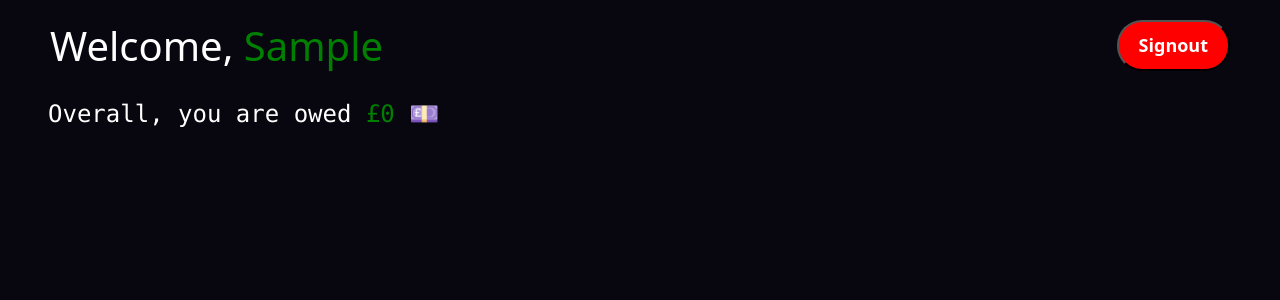
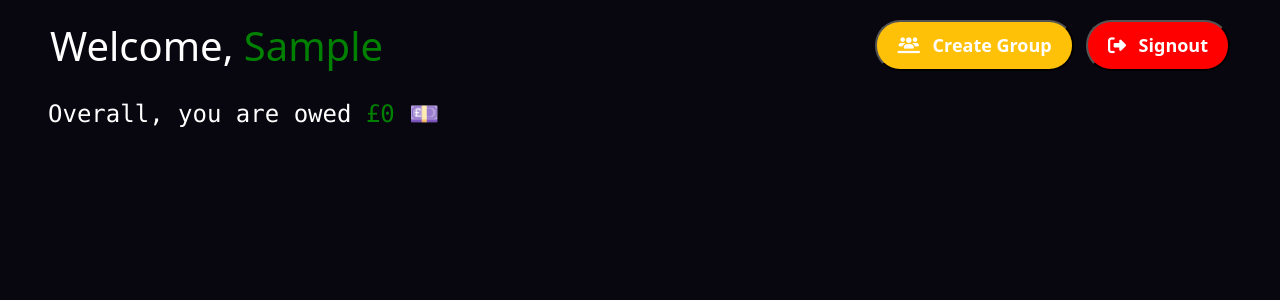
Before and after one commit to RubeshChandar/split-wisely, a Django app: page /split/ in a window 1280 px wide. Shown: the top 300 px of the page. Run offline with Django 5.2, Linux system fonts and the light colour scheme; the visitor is signed in with stand-in values (Sample User, id 1); data that the repository does not hold is empty; parts of the project's set-up code (start-up, migrations or seed data) failed here and were passed over; some libraries are stand-ins or nearby versions.

Commit message:
New group creation logic is finished

```diff
--- a/split/templates/split/index.html
+++ b/split/templates/split/index.html
@@ -12,9 +12,21 @@
 <div class="d-flex justify-content-between align-items-center fixed-top">
     <h1>Welcome, <span>{{username|title}}</span></h1>
 
-    <a href="{% url "signout" %}" style="margin-left:8px">
-        <button style="background-color:red;color:white">Signout</button>
-    </a>
+    <div>
+        <a style="margin-left:8px">
+            <button style="background-color:#ffc008;color:white"
+            data-bs-target="#createGoupModal" data-bs-toggle="modal">
+                <i class="fa-solid fa-users-line me-2"></i>
+                Create Group
+            </button>
+        </a>
+        <a href="{% url "signout" %}" style="margin-left:8px">
+            <button style="background-color:red;color:white">
+                <i class="fa-solid fa-right-from-bracket me-2"></i>
+                Signout
+            </button>
+        </a>
+    </div>
 </div>
 
 <div class="overall px-5 font-monospace">
@@ -59,4 +71,32 @@
     </a>
     {% endfor %}
 </ul>
+
+
+<div class="modal fade" id="createGoupModal" data-bs-backdrop="static"
+data-bs-keyboard="false" tabindex="-1" data-bs-theme="dark">
+  <div class="modal-dialog modal-dialog-centered">
+    <div class="modal-content">
+      <div class="modal-header">
+        <h1 class="modal-title fs-5" id="staticBackdropLabel">Create a new Group</h1>
+        <button type="button" class="btn-close" data-bs-dismiss="modal" aria-label="Close"></button>
+      </div>
+    <form action="{% url "new-group" %}" method="POST">
+
+        <div class="modal-body">
+            {% csrf_token %}
+            <h6 class="text-primary fw-bold mb-2"> Enter the name of new group:</h6>
+            <input type="text" class="form-control" name="new_group_name">
+      </div>
+
+      <div class="modal-footer">
+        <button type="button" class="btn btn-danger" data-bs-dismiss="modal">Cancel</button>
+        <button type="submit" class="btn btn-success">Create Group</button>
+      </div>
+
+    </form>
+    </div>
+  </div>
+</div>
+
 {% endblock content %}
--- a/split/templates/split/partials/trans-delete.html
+++ b/split/templates/split/partials/trans-delete.html
@@ -1,5 +1,5 @@
 <div class="modal fade" id="deleteConfirmation" data-bs-backdrop="static" tabindex="-1"  data-bs-theme="dark">
-  <div class="modal-dialog">
+  <div class="modal-dialog modal-dialog-centered">
     <div class="modal-content">
       <div class="modal-header">
         <h1 class="modal-title fs-4 text-light fw-bolder">
--- a/split/urls.py
+++ b/split/urls.py
@@ -4,10 +4,11 @@ from . import views
 
 urlpatterns = [
     path("", views.home, name="home"),
+    path("new-create-group/", views.create_grp, name="new-group"),
     path("<slug:slug>/", views.singleGroupView, name="single-group"),
-    path("<slug:slug>/members-split", views.members_split, name="members_split"),
+    path("<slug:slug>/members-split/", views.members_split, name="members_split"),
     path("<slug:slug>/add-expense/", views.add_expense, name="add_expense"),
-    path("<slug:slug>/manage-members",
+    path("<slug:slug>/manage-members/",
          views.manage_members, name="manage_members"),
 ]
 
--- a/split/views.py
+++ b/split/views.py
@@ -227,7 +227,11 @@ def manage_members(request, slug, pk=None, action=None):
         if action == "add":
             group.members.add(pk)
         if action == "remove":
-            group.members.remove(pk)
+            if pk != group.created_by_id:
+                group.members.remove(pk)
+            else:
+                messages.add_message(
+                    request, messages.WARNING, "Admin can't be removed")
 
         return HttpResponse(status=200, headers={"HX-Refresh": "true"})
     return render(request, "split/manage-members.html", {"group": group})
@@ -246,3 +250,17 @@ def search_user(request, slug):
         .filter(Q(username__icontains=term) | Q(email__icontains=term))[:5]
 
     return render(request, "split/partials/users-list.html", {"users": users, "slug": slug})
+
+
+@login_required
+def create_grp(request):
+    grp_name = request.POST.get("new_group_name", None)
+    group, created = Group.objects.get_or_create(
+        name=grp_name, created_by=request.user)
+
+    if not created:
+        messages.add_message(request, messages.WARNING,
+                             "You tried to create a group with the same name")
+
+    group.members.add(request.user)
+    return redirect("single-group", slug=group.slug)
```
Also changed, not shown: split/templates/split/manage-members.html (+16 -1 lines).
